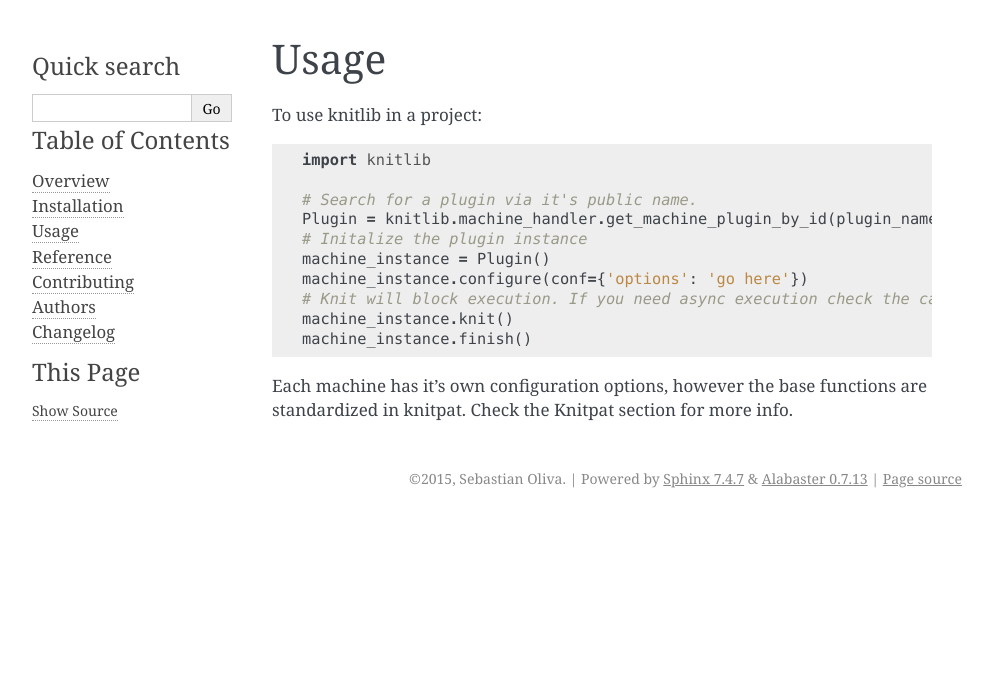
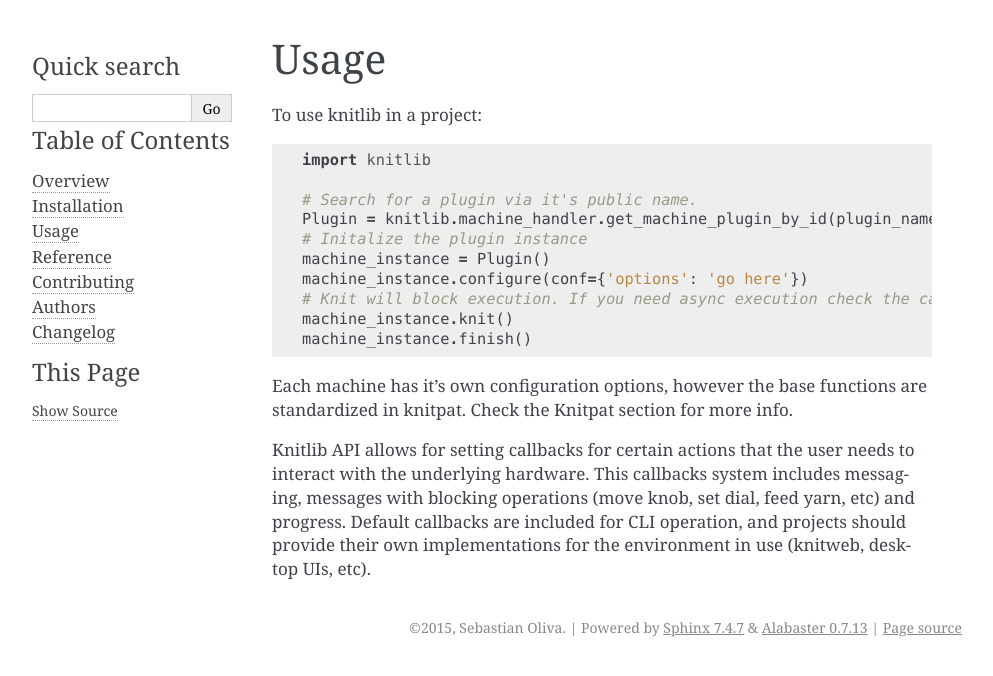
Before and after one commit to fossasia/knitlib, a Sphinx documentation site: the page built from docs/usage.rst, in a window 1280 px wide. Shown: the top 676 px of the page, without its empty margins (148-1141 px from the left). Built offline with Sphinx 7.4.7, drawn with Linux system fonts in a browser that asks for light colours.

Commit message:
Small paragraph on Knitlib callbacks API.

```diff
--- a/docs/usage.rst
+++ b/docs/usage.rst
@@ -17,3 +17,8 @@ To use knitlib in a project::
 
 Each machine has it's own configuration options, however the base functions are standardized in knitpat.
 Check the Knitpat section for more info.
+
+Knitlib API allows for setting callbacks for certain actions that the user needs to interact with the underlying
+hardware. This callbacks system includes messaging, messages with blocking operations (move knob, set dial, feed yarn,
+etc) and progress. Default callbacks are included for CLI operation, and projects should provide their own
+implementations for the environment in use (knitweb, desktop UIs, etc).
```
